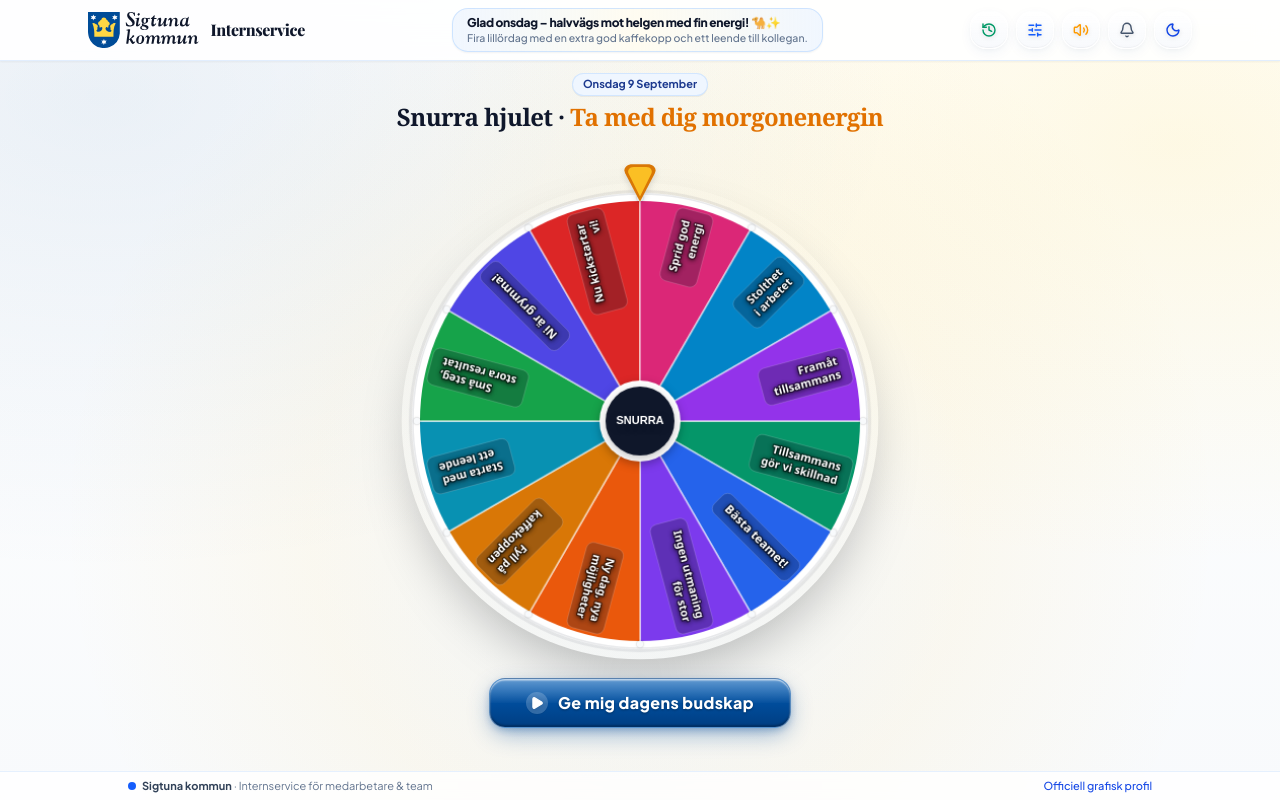
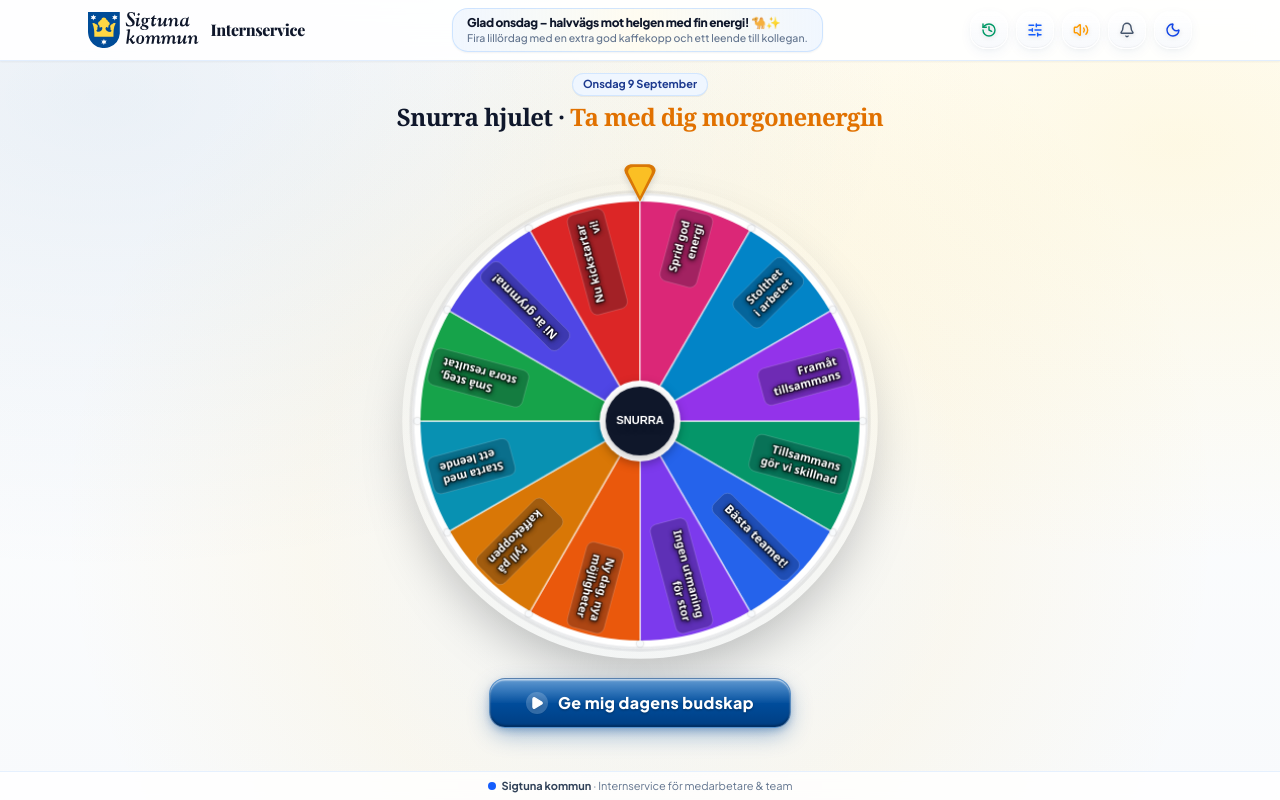
Before and after one commit to essgrombalia-png/Sigtuna, a React (Vite) app: page / in a window 1280 px wide. Built offline with nearby package versions, Linux system fonts and the light colour scheme; a web font is replaced by a local one.

Commit message:
refactor: update wheel animations and footer layout
Simplify the footer layout and update the wheel's initial entrance animation for a smoother user experience.

```diff
--- a/src/App.tsx
+++ b/src/App.tsx
@@ -294,12 +294,11 @@ export default function App() {
 
       {/* Footer - Sleek single-line bottom bar */}
       <footer className="border-t border-blue-100/70 dark:border-blue-950/60 bg-white/80 dark:bg-[#06152d]/80 backdrop-blur-xs py-1.5 px-4 text-center text-[11px] text-slate-500 dark:text-slate-400 shrink-0">
-        <div className="max-w-5xl mx-auto flex items-center justify-between gap-2">
+        <div className="max-w-5xl mx-auto flex items-center justify-center gap-2">
           <span className="flex items-center gap-1.5">
             <span className="inline-block w-2 h-2 rounded-full bg-blue-600 dark:bg-amber-400" />
             <span><strong className="text-slate-700 dark:text-slate-200">Sigtuna kommun</strong> · Internservice för medarbetare & team</span>
           </span>
-          <span className="hidden sm:inline text-blue-700 dark:text-amber-400 font-medium">Officiell grafisk profil</span>
         </div>
       </footer>
 
--- a/src/components/WheelCanvas.tsx
+++ b/src/components/WheelCanvas.tsx
@@ -426,18 +426,20 @@ export const WheelCanvas: React.FC<WheelCanvasProps> = ({
         </svg>
       </motion.div>
 
-      {/* Canvas Container with welcome fade-in and subtle inviting pulsating idle effect */}
+      {/* Canvas Container with subtle entrance rotation, scale and fade-in */}
       <motion.div
-        initial={{ opacity: 0, scale: 0.92 }}
+        initial={{ opacity: 0, scale: 0.88, rotate: -40 }}
         animate={{
           opacity: 1,
           scale: isSpinning ? 1 : [1, 1.015, 1],
+          rotate: 0,
         }}
         transition={{
-          opacity: { duration: 0.75, delay: 0.15, ease: [0.16, 1, 0.3, 1] },
+          opacity: { duration: 0.8, ease: [0.16, 1, 0.3, 1] },
+          rotate: { duration: 1.15, ease: [0.16, 1, 0.3, 1] },
           scale: isSpinning
             ? { duration: 0.25 }
-            : { duration: 3.2, repeat: Infinity, ease: 'easeInOut', delay: 0.4 },
+            : { duration: 3.2, repeat: Infinity, ease: 'easeInOut', delay: 1.2 },
         }}
         onClick={spinWheel}
         onKeyDown={(e) => {
@@ -448,7 +450,7 @@ export const WheelCanvas: React.FC<WheelCanvasProps> = ({
         }}
         tabIndex={0}
         role="button"
-        aria-label="Snurra morgonhjulet"
+        aria-label="Snurra hjulet"
         aria-disabled={isSpinning}
         className={`relative cursor-pointer rounded-full p-2 transition-transform duration-300 ${
           isSpinning ? 'scale-[1.01]' : 'hover:scale-[1.02] active:scale-98'
```
